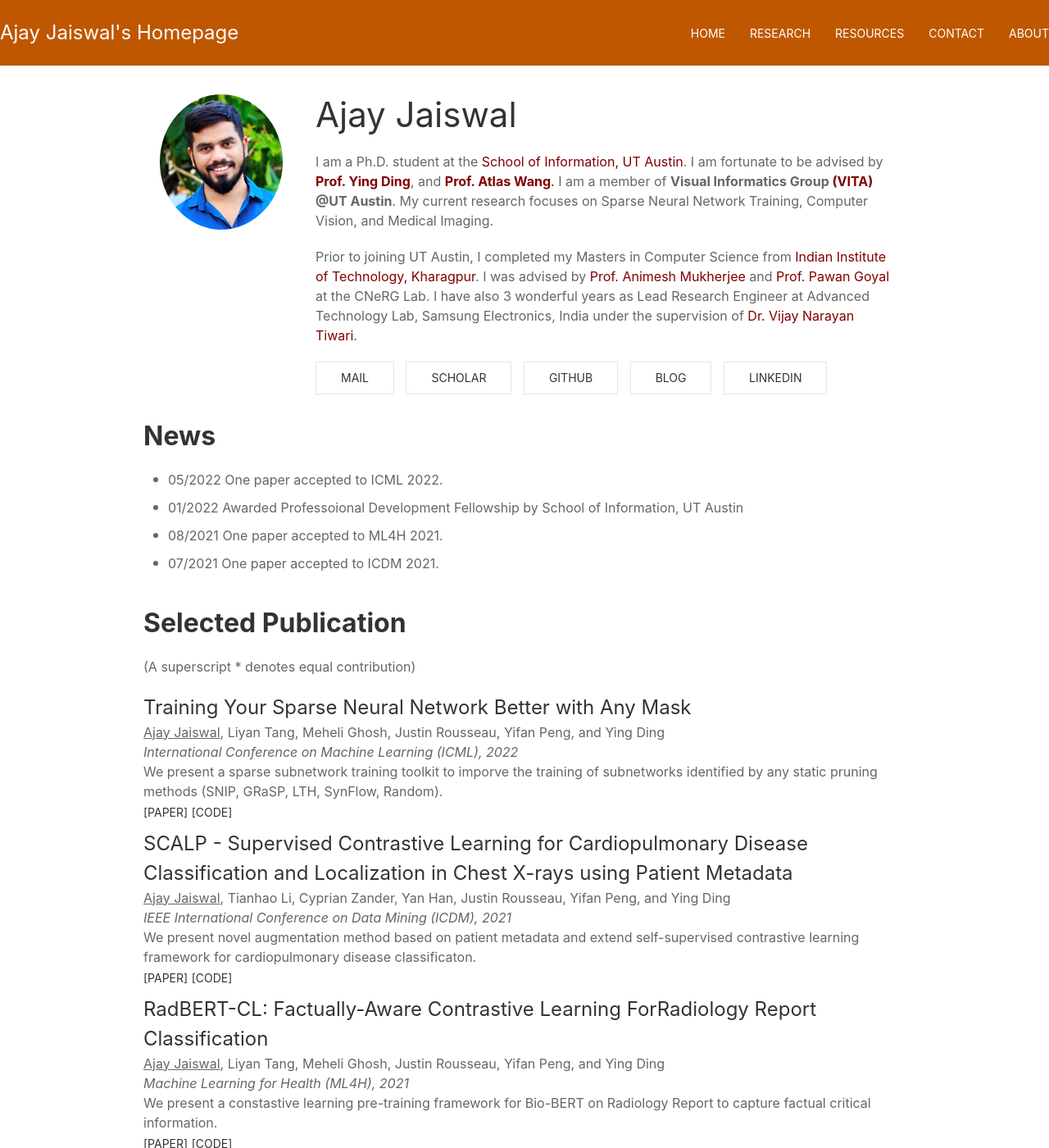
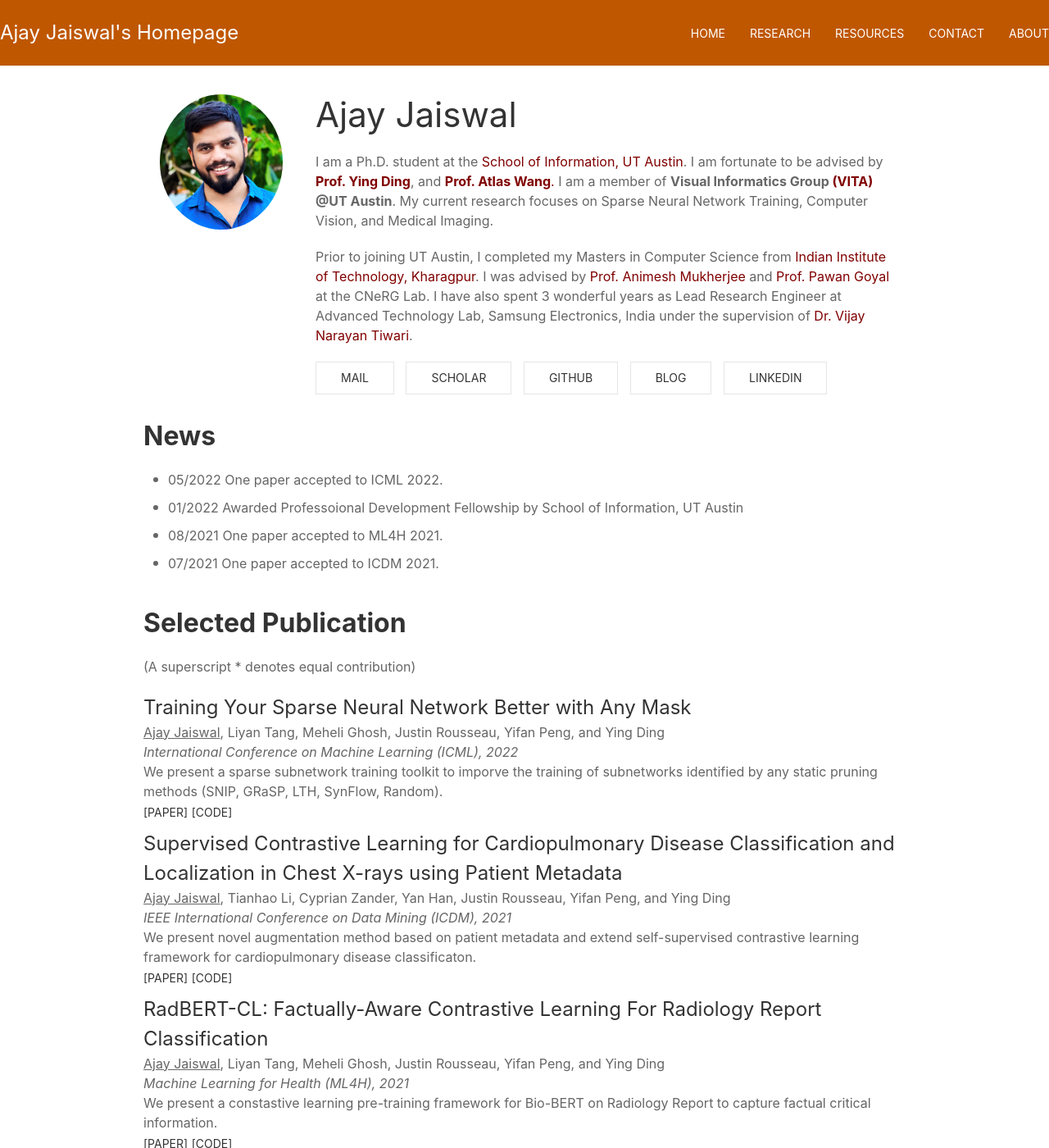
Before and after one commit to Ajay1994/ajay1994.github.io, a Jekyll site: the page index.html, which Jekyll copies as it is, in a window 1280 px wide and 1400 px high. Shown: the whole window at 82% size. Built offline with Jekyll 4.4.1, drawn with Linux system fonts in a browser that asks for light colours; nearby versions of some CDN libraries.

Commit message:
Update index.html

```diff
--- a/index.html
+++ b/index.html
@@ -81,14 +81,14 @@
 					I was advised by
 					<a href = "https://cse.iitkgp.ac.in/~animeshm/" style="color:#800000">Prof. Animesh Mukherjee</a> and
 					<a href = "https://cse.iitkgp.ac.in/~pawang/" style="color:#800000">Prof. Pawan Goyal</a> at the CNeRG Lab.
-			    		I have also 3 wonderful years as Lead Research Engineer
+			    		I have also spent 3 wonderful years as Lead Research Engineer
 					at Advanced Technology Lab, Samsung Electronics, India under the supervision of
 					<a href="https://scholar.google.com/citations?hl=en&user=E6Gasu0AAAAJ&view_op=list_works&sortby=pubdate" style="color:#800000">Dr. Vijay Narayan Tiwari</a>.
 	            </p>
                     <!-- Buttons for desktop device -->
                     <div class="uk-margin-horizontal uk-visible@m">
                         <a href="#contact" class="uk-button uk-button-default uk-margin-small-right"> Mail </a>
-                        <a href="https://scholar.google.com/citations?user=fqf2tBsAAAAJ" class="uk-button uk-button-default uk-margin-small-right">Scholar </a>
+                        <a href="https://scholar.google.com/citations?user=I783HxYAAAAJ&hl=en" class="uk-button uk-button-default uk-margin-small-right">Scholar </a>
                         <a href="https://github.com/Ajay1994" class="uk-button uk-button-default uk-margin-small-right"> GitHub </a>
 			<a href="https://ajay1994.github.io/blog/" class="uk-button uk-button-default uk-margin-small-right"> Blog </a>
                         <a href="https://www.linkedin.com/in/ajay-jaiswal-600a9455/" class="uk-button uk-button-default uk-margin-small-right"> LinkedIn </a>
@@ -96,7 +96,7 @@
                     <!-- Buttons for mobile device -->
                     <div class="uk-margin-horizontal uk-flex uk-flex-center uk-hidden@m">
                         <a href="#contact" class="uk-button uk-button-default uk-margin-small-right" uk-icon="mail"></a>
-                        <a href="https://scholar.google.com/citations?user=fqf2tBsAAAAJ" class="uk-button uk-button-default uk-margin-small-right" uk-icon="google"></a>
+                        <a href="https://scholar.google.com/citations?user=I783HxYAAAAJ&hl=en" class="uk-button uk-button-default uk-margin-small-right" uk-icon="google"></a>
                         <a href="https://github.com/Ajay1994" class="uk-button uk-button-default uk-margin-small-right" uk-icon="github"></a>
 			<a href="https://ajay1994.github.io/blog/" class="uk-button uk-button-default uk-margin-small-right"> Blog </a>
                         <a href="https://www.linkedin.com/in/ajay-jaiswal-600a9455/" class="uk-button uk-button-default uk-margin-small-right" uk-icon="linkedin"></a>
@@ -134,7 +134,7 @@
 
 		<li>
                     <div class="uk-text-lead">
-                        SCALP - Supervised Contrastive Learning for Cardiopulmonary Disease Classification and Localization in Chest X-rays using Patient Metadata
+                        Supervised Contrastive Learning for Cardiopulmonary Disease Classification and Localization in Chest X-rays using Patient Metadata
                     </div>
                     <div> <u>Ajay Jaiswal</u>, Tianhao Li, Cyprian Zander, Yan Han, Justin Rousseau, Yifan Peng, and Ying Ding </div>
                     <div><i> IEEE International Conference on Data Mining (ICDM), 2021 </i></div>
@@ -147,7 +147,7 @@
 
 		<li>
                     <div class="uk-text-lead">
-                        RadBERT-CL: Factually-Aware Contrastive Learning ForRadiology Report Classification
+                        RadBERT-CL: Factually-Aware Contrastive Learning For Radiology Report Classification
                     </div>
                     <div> <u>Ajay Jaiswal</u>, Liyan Tang, Meheli Ghosh, Justin Rousseau, Yifan Peng, and Ying Ding </div>
                     <div><i> Machine Learning for Health (ML4H), 2021 </i></div>
```
